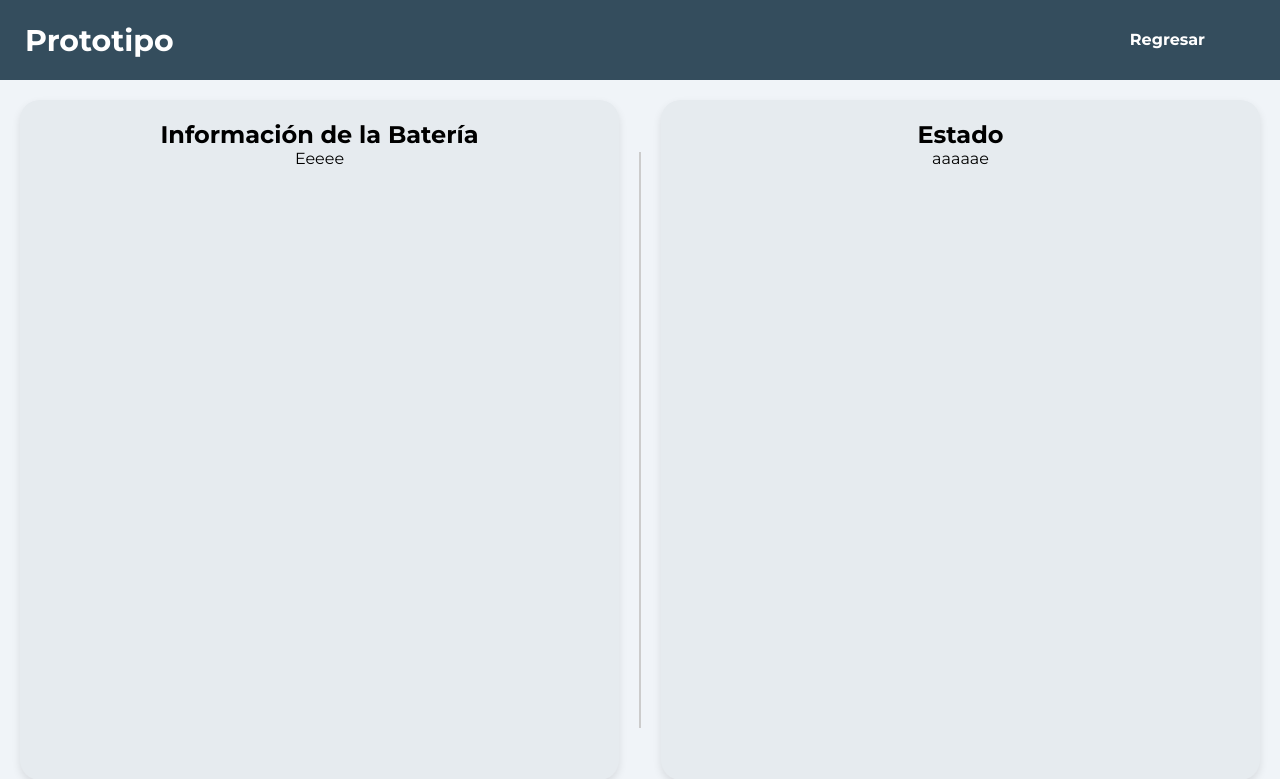
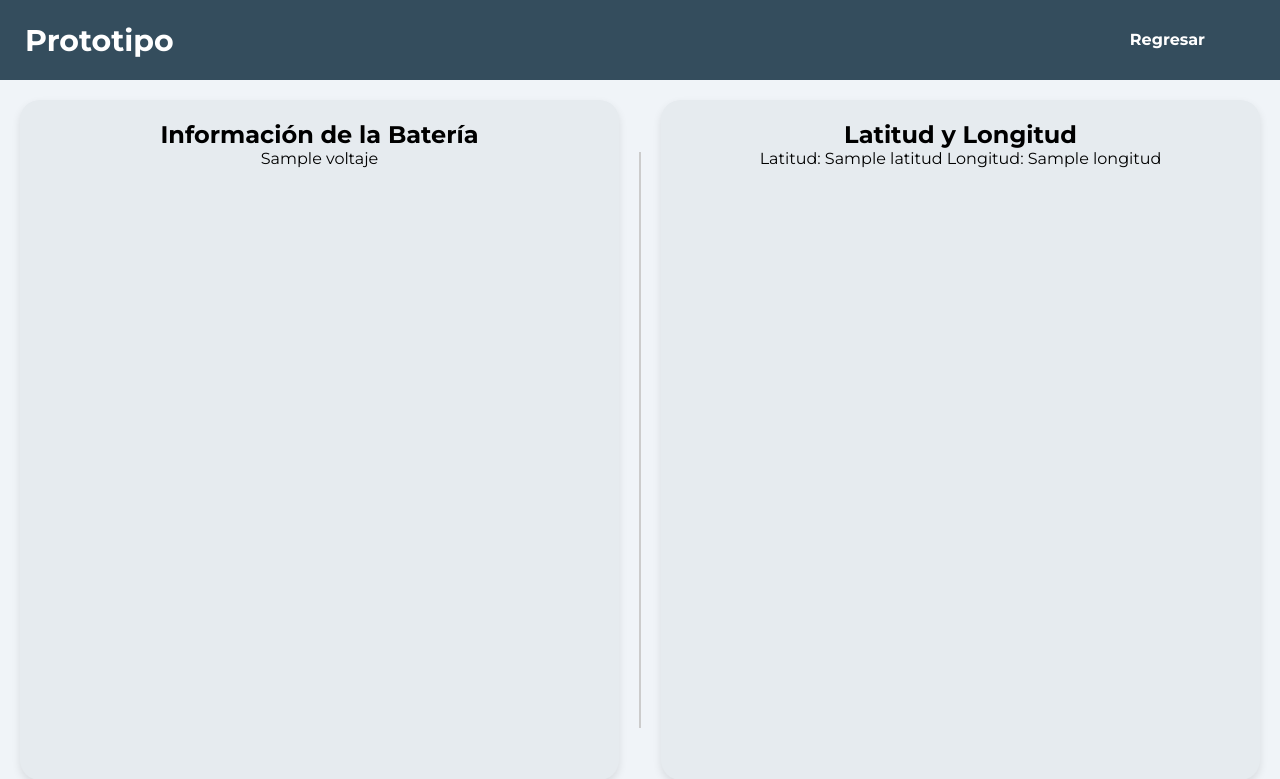
Before and after one commit to CarToCare/PharmaGo, a Django app: template ourproyecto/pag/templates/proto.html in a window 1280 px wide. Shown: the top 779 px of the page. Run offline with Django 5.2, Linux system fonts and the light colour scheme; the template is opened without the code that fills it: most values are stand-ins (such as "Sample title", 1, 10 or a date in 2020); some libraries are stand-ins or nearby versions.

Commit message:
Toma de datos del prototipo para su visualizacion en la pagina

```diff
--- a/ourproyecto/pag/models.py
+++ b/ourproyecto/pag/models.py
@@ -3,7 +3,7 @@ from db_con import db
 
 usuarios_coll=db['usuarios']
 med_coll=db['medicamentos']
-proto_coll=db['prototipo']
+proto_coll=db['prototipos']
 entregas_coll=db['entregas']
 pacientes_coll=db['pacientes']
 recetas_coll=db['recetas']
--- a/ourproyecto/pag/templates/proto.html
+++ b/ourproyecto/pag/templates/proto.html
@@ -36,14 +36,19 @@
     <div class="content-wrapper">
         <div class="left-container">
             <h2>Información de la Batería</h2>
-            <p>Eeeee </p>
+            <p>{{proto.voltaje}} </p>
         </div>
         <div class="divider"></div>
         <div class="right-container">
-            <h2>Estado</h2>
-            <p>aaaaae</p>
+            <h2>Latitud y Longitud</h2>
+            <p>Latitud: {{proto.latitud}} Longitud: {{proto.longitud}}</p>
         </div>
     </div>
+<script>
+    setTimeout(function(){
+        window.location.reload();
+    }, 10000);
+</script>
 </div>
 </body>
 </html>
--- a/ourproyecto/pag/urls.py
+++ b/ourproyecto/pag/urls.py
@@ -5,5 +5,6 @@ urlpatterns = [
     path('', views.principal, name='principal'),
     path('iniciar_sesion/', views.iniciar_sesion, name='iniciar_sesion'),
     path('inicio/', views.inicio, name='inicio'),
-    path('sIn/',views.sIn, name="sIn")
+    path('sIn/',views.sIn, name="sIn"),
+    path('proto/',views.proto,name="prototipo")
 ]
```
Also changed, not shown: ourproyecto/pag/views.py (+6 -1 lines).
